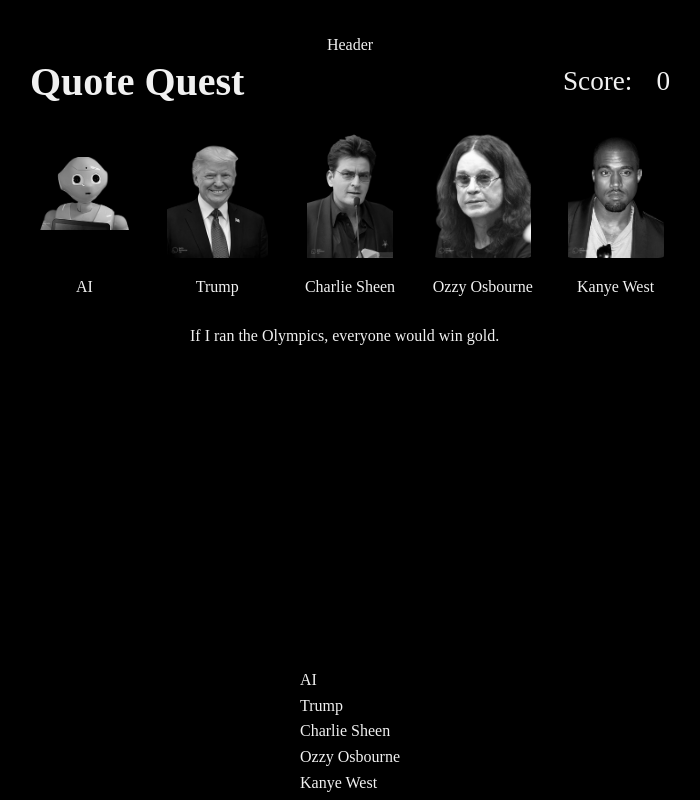
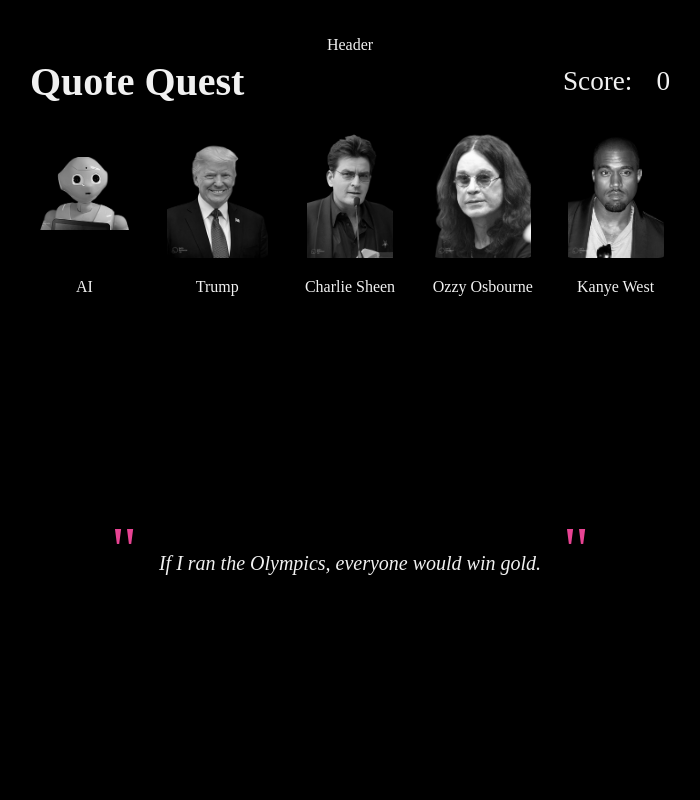
Before and after one commit to johnathanbryce/quote-quest, a React (Vite) app: page / in a window 1280 px wide. Shown: the top 800 px of the page, without its empty margins (290-990 px from the left). Built offline with nearby package versions, Linux system fonts and the light colour scheme.

Commit message:
feat: basic styling applied to quote display section

```diff
--- a/src/components/QuoteDisplay/QuoteDisplay.module.scss
+++ b/src/components/QuoteDisplay/QuoteDisplay.module.scss
@@ -1,4 +1,44 @@
+@import "../../styles/variables.scss";
+
 .quote_container {
-  width: 20rem;
-  height: 20rem;
+  display: flex;
+  justify-content: center;
+  align-items: center;
+  height: 30rem;
+  width: 100%;
 }
+
+.quotes_wrapper {
+  position: relative;
+  max-width: 80%;
+  text-align: center;
+
+  p {
+    font-size: $font-size-lg;
+  }
+}
+
+blockquote {
+  font-style: italic;
+  color: $text-color;
+  padding: 2rem;
+  margin: 0;
+  line-height: 1.6;
+}
+
+.opening_quote,
+.closing_quote {
+  position: absolute;
+  font-size: 4rem;
+  color: $accent-color;
+}
+
+.opening_quote {
+  top: -1rem;
+  left: -1rem;
+}
+
+.closing_quote {
+  top: -1rem;
+  right: -1rem;
+}
--- a/src/components/QuoteDisplay/QuoteDisplay.tsx
+++ b/src/components/QuoteDisplay/QuoteDisplay.tsx
@@ -3,7 +3,17 @@
 
 const QuoteDisplay = () => {
   const { currentQuote } = useGame();
-  return <div className={styles.quote_container}>{currentQuote.quote}</div>;
+  return (
+    <div className={styles.quote_container}>
+      <div className={styles.quotes_wrapper}>
+        <span className={styles.opening_quote}>"</span>
+        <blockquote>
+          <p>{currentQuote.quote}</p>
+        </blockquote>
+        <span className={styles.closing_quote}>"</span>
+      </div>
+    </div>
+  );
 };
 
 export default QuoteDisplay;
--- a/src/styles/variables.scss
+++ b/src/styles/variables.scss
@@ -23,6 +23,7 @@
 $spacing-xl: 2rem;
 
 // Border radius
+$border-radius-xsm: 0.1rem;
 $border-radius-sm: 0.25rem;
 $border-radius-md: 0.5rem;
 $border-radius-lg: 0.75rem;
```
